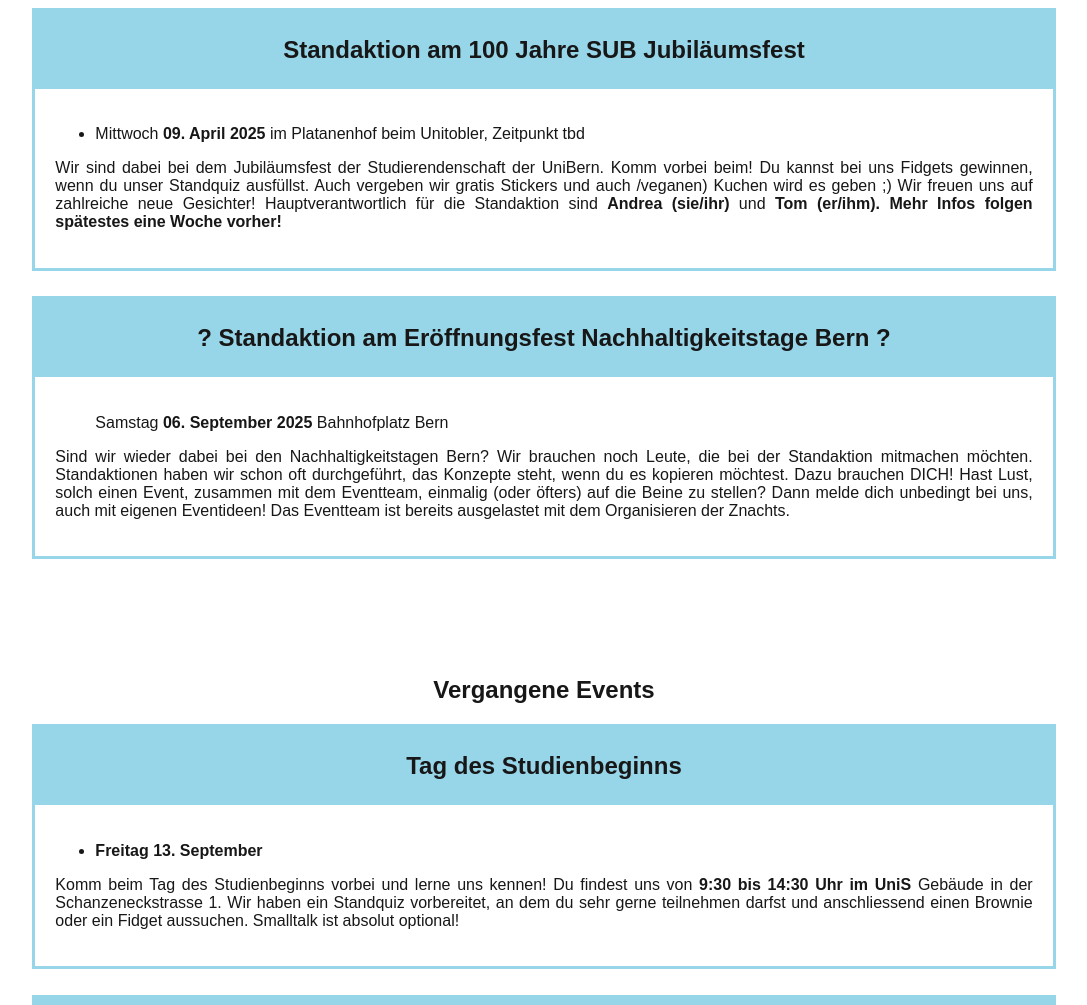
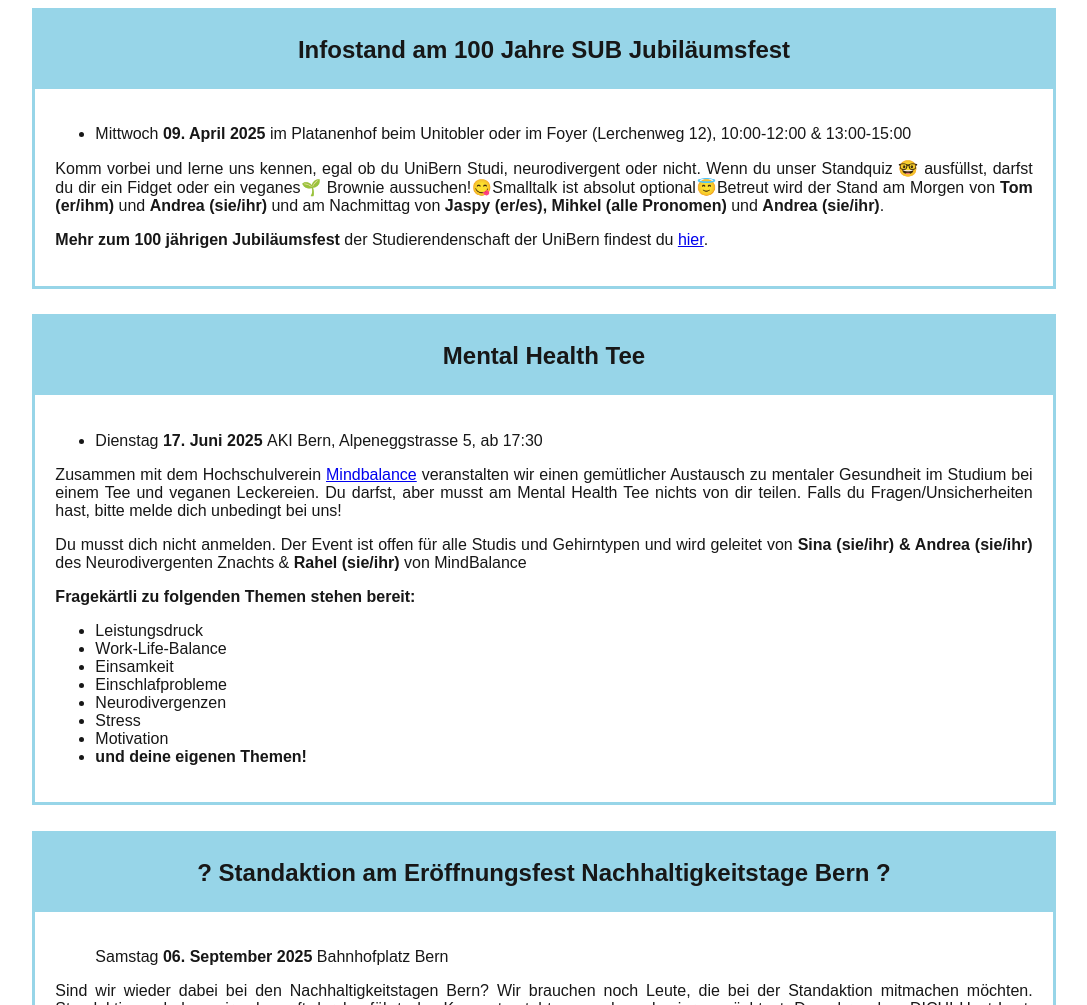
Before and after one commit to NeurodivergentesZnacht/website, a plain HTML site: page öffentliche-events.html in a window 1280 px wide. Shown: the part 1340-2345 px from the top of the page, without its empty margins (96-1183 px from the left). Drawn offline with Linux system fonts and the light colour scheme.

Commit message:
Feli Vorstandsporträt hochgeladen, neue Statuten hochgeladen, Juli Mental Health Tea hochgeladen, Infostand 100 Jahr SUB Fest hochgeladen

```diff
--- a/öffentliche-events.html
+++ b/öffentliche-events.html
@@ -96,10 +96,10 @@
     </div>
     <div class="event-content">
 	<ul>
-        <li>Montag <b>03. März 2025 </b> Ort & Zeitpunkt tbd</ul>
+        <li>Montag <b>03. März 2025 </b> AKI Bern, Alpeneggstrasse 5, ab 17:30</ul>
     <p>Zusammen mit dem Hochschulverein <a href="https://mindbalancebern.ch" target="_blank">Mindbalance</a> veranstalten wir einen gemütlicher Austausch zu mentaler Gesundheit im Studium bei einem Tee und veganen Leckereien. Du darfst, aber musst am Mental Health Tee nichts von dir teilen. Falls du Fragen/Unsicherheiten hast, bitte melde dich unbedingt bei uns!
     <p>Du musst dich nicht anmelden. Der Event ist offen für alle Studis und wird geleitet von <b>Sina (sie/ihr) & Andrea (sie/ihr)</b> des Neurodivergenten Znachts & <b>Rahel (sie/ihr)</b> von MindBalance</p>
-    <p>Fragekärtli zu folgenden Themen stehen bereit:</p>
+    <p><b>Fragekärtli zu folgenden Themen stehen bereit</b></p>
         <ul>
             <li>Leistungsdruck</li>
             <li>Work-Life-Balance</li>
@@ -114,21 +114,49 @@
 </div>
 
 
-<!--Standaktion am 100 Jahre SUB Jubiläum-->
+<!--Infostand am 100 Jahre SUB Jubiläum-->
 <div class = "event-card-öff">
     <div class="event-header-öff">
-        <h2>Standaktion am 100 Jahre SUB Jubiläumsfest</h2>
+        <h2>Infostand am 100 Jahre SUB Jubiläumsfest</h2>
     </div>
     <div class="event-content">
 	<ul>
-        <li>Mittwoch <b>09. April 2025</b> im Platanenhof beim Unitobler, Zeitpunkt tbd</li>
+        <li>Mittwoch <b>09. April 2025</b> im Platanenhof beim Unitobler oder im Foyer (Lerchenweg 12), 10:00-12:00 & 13:00-15:00</li>
     </ul>
 <p>
-    Wir sind dabei bei dem Jubiläumsfest der Studierendenschaft der UniBern. Komm vorbei beim! Du kannst bei uns Fidgets gewinnen, wenn du unser Standquiz ausfüllst. Auch vergeben wir gratis Stickers und auch /veganen) Kuchen wird es geben  ;) Wir freuen uns auf zahlreiche neue Gesichter! Hauptverantwortlich für die Standaktion sind <b>Andrea (sie/ihr)</b> und <b>Tom (er/ihm).</b>
-    <b>Mehr Infos folgen spätestes eine Woche vorher!</b>
+Komm vorbei und lerne uns kennen, egal ob du UniBern Studi, neurodivergent oder nicht. Wenn du unser Standquiz 🤓 ausfüllst, darfst du dir ein Fidget oder ein veganes🌱 Brownie aussuchen!😋Smalltalk ist absolut optional😇Betreut wird der Stand am Morgen von <b>Tom (er/ihm)</b> und <b>Andrea (sie/ihr)</b> und am Nachmittag von <b>Jaspy (er/es), Mihkel (alle Pronomen)</b> und <b>Andrea (sie/ihr)</b>.
+<p>
+</p>
+<b>Mehr zum 100 jährigen Jubiläumsfest</b> der Studierendenschaft der UniBern findest du <a href="https://www.rumgurken.ch/" target="_blank">hier</a>.
+
 </p>
 </div>
 </div>
+
+<!-- Mental Health Tee-->
+<div class = "event-card-öff">
+    <div class="event-header-öff">
+        <h2>Mental Health Tee</h2>
+    </div>
+    <div class="event-content">
+	<ul>
+        <li>Dienstag <b>17. Juni 2025 </b> AKI Bern, Alpeneggstrasse 5, ab 17:30</ul>
+    <p>Zusammen mit dem Hochschulverein <a href="https://mindbalancebern.ch" target="_blank">Mindbalance</a> veranstalten wir einen gemütlicher Austausch zu mentaler Gesundheit im Studium bei einem Tee und veganen Leckereien. Du darfst, aber musst am Mental Health Tee nichts von dir teilen. Falls du Fragen/Unsicherheiten hast, bitte melde dich unbedingt bei uns!
+    <p>Du musst dich nicht anmelden. Der Event ist offen für alle Studis und Gehirntypen und wird geleitet von <b>Sina (sie/ihr) & Andrea (sie/ihr)</b> des Neurodivergenten Znachts & <b>Rahel (sie/ihr)</b> von MindBalance</p>
+    <p><b>Fragekärtli zu folgenden Themen stehen bereit:</b></p>
+        <ul>
+            <li>Leistungsdruck</li>
+            <li>Work-Life-Balance</li>
+            <li>Einsamkeit</li>
+            <li>Einschlafprobleme</li>
+            <li>Neurodivergenzen</li>
+            <li>Stress</li>
+            <li>Motivation</li>
+            <li><b>und deine eigenen Themen!</b></li>
+        </ul>
+    </div>
+</div>
+
 
 <!-- Nachhaltigkeitstage Bern-->
 <div class = "event-card-öff">
@@ -290,7 +318,7 @@
                 <a href="https://forms.gle/iRusgYX3vkS6Vb36A" class="a-footer">Gönner*innenschaft</a>
                 </div>
                 <div class="Statuten">
-                <a href="documents/Statuten VERSION 10.01.2025.pdf" target="_blank" class="a-footer">Statuten</a>
+                <a href="documents/Statuten VERSION 21.03.2025.pdf" target="_blank" class="a-footer">Statuten</a>
                 </div>
                 <div class="Verhaltenskodex">
                 <a href="documents/Verhaltenskodex_Code of Conduct.pdf" target="_blank" class="a-footer">Verhaltenskodex</a>
```
Also changed, not shown: blog.html (+1 -1 lines), community-events.html (+1 -1 lines), deinerechte.html (+1 -1 lines), index.html (+1 -1 lines), informiert-bleiben.html (+1 -1 lines), mitgliedschaft.html (+1 -1 lines), podcasts.html (+1 -1 lines), räumlichkeiten.html (+1 -1 lines), startseite.html (+1 -1 lines), team-meetings.html (+1 -1 lines), team.html (+1 -1 lines), umfrage.html (+1 -1 lines), vorstand.html (+19 -6 lines), images/Bild_Feli.jpg (added), 2 other files.
